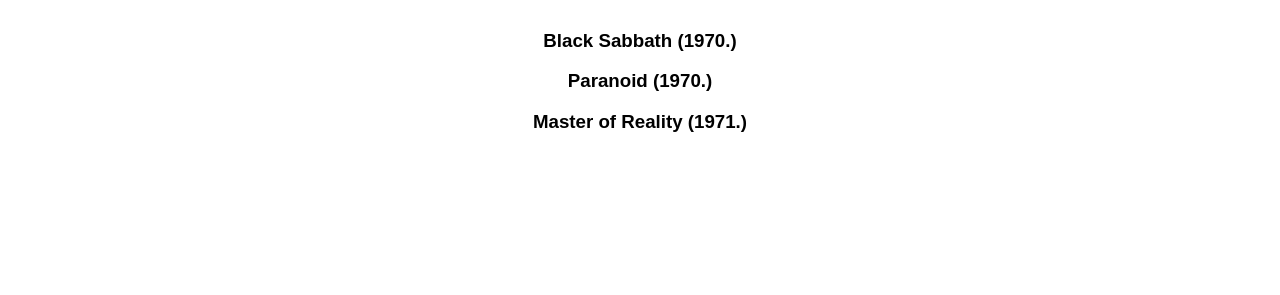
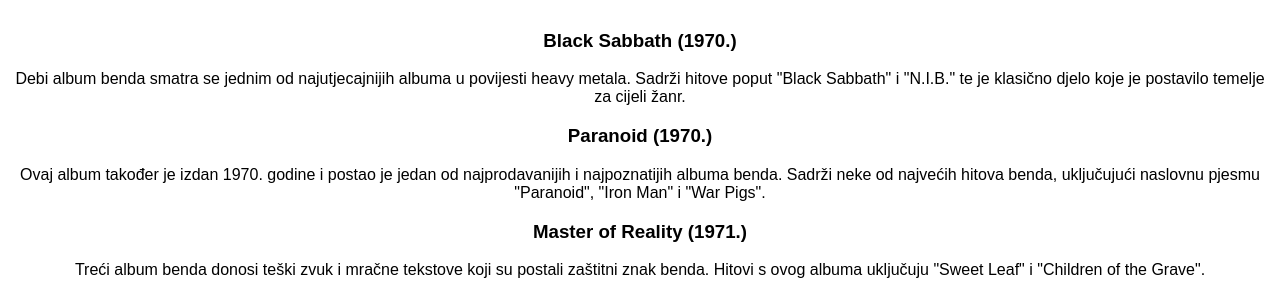
Before and after one commit to mblazevicc/mura_blazevic_projekt, a plain HTML site: page Albumi.html in a window 1280 px wide. Shown: the part 762-1057 px from the top of the page. Before the commit the page ends 914 px from the top, so only its background shows below. Drawn offline with Linux system fonts and the light colour scheme.

Commit message:
Update Albumi.html

```diff
--- a/Albumi.html
+++ b/Albumi.html
@@ -41,7 +41,12 @@
 		  	<br>
 
 		  <h3 class="podnaslov1">Black Sabbath (1970.)</h3>
+		  <p class="natuknica1">Debi album benda smatra se jednim od najutjecajnijih albuma u povijesti heavy metala. Sadrži hitove poput "Black Sabbath" i "N.I.B." te je klasično djelo koje je postavilo temelje za cijeli žanr.</p>
 		    <h3 class="podnaslov1">Paranoid (1970.) </h3>
+		  <p class="natuknica1"> Ovaj album također je izdan 1970. godine i postao je jedan od najprodavanijih i najpoznatijih albuma benda. Sadrži neke od najvećih hitova benda, uključujući naslovnu pjesmu "Paranoid", "Iron Man" i "War Pigs".</p>
 		   <h3 class="podnaslov1">Master of Reality (1971.) </h3>
+		  <p class="natuknica1">
+			   Treći album benda donosi teški zvuk i mračne tekstove koji su postali zaštitni znak benda. Hitovi s ovog albuma uključuju "Sweet Leaf" i "Children of the Grave".
+		  </p>
 	  </body>
 </html>
```
